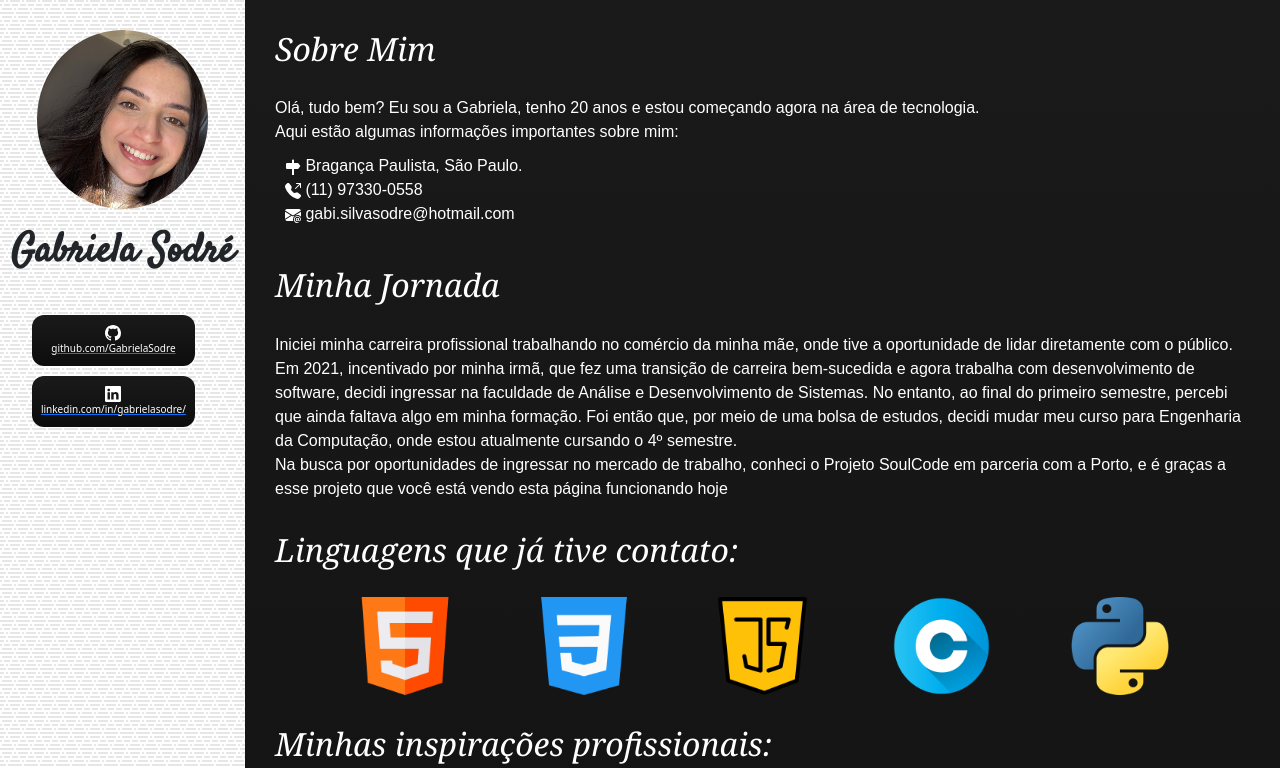
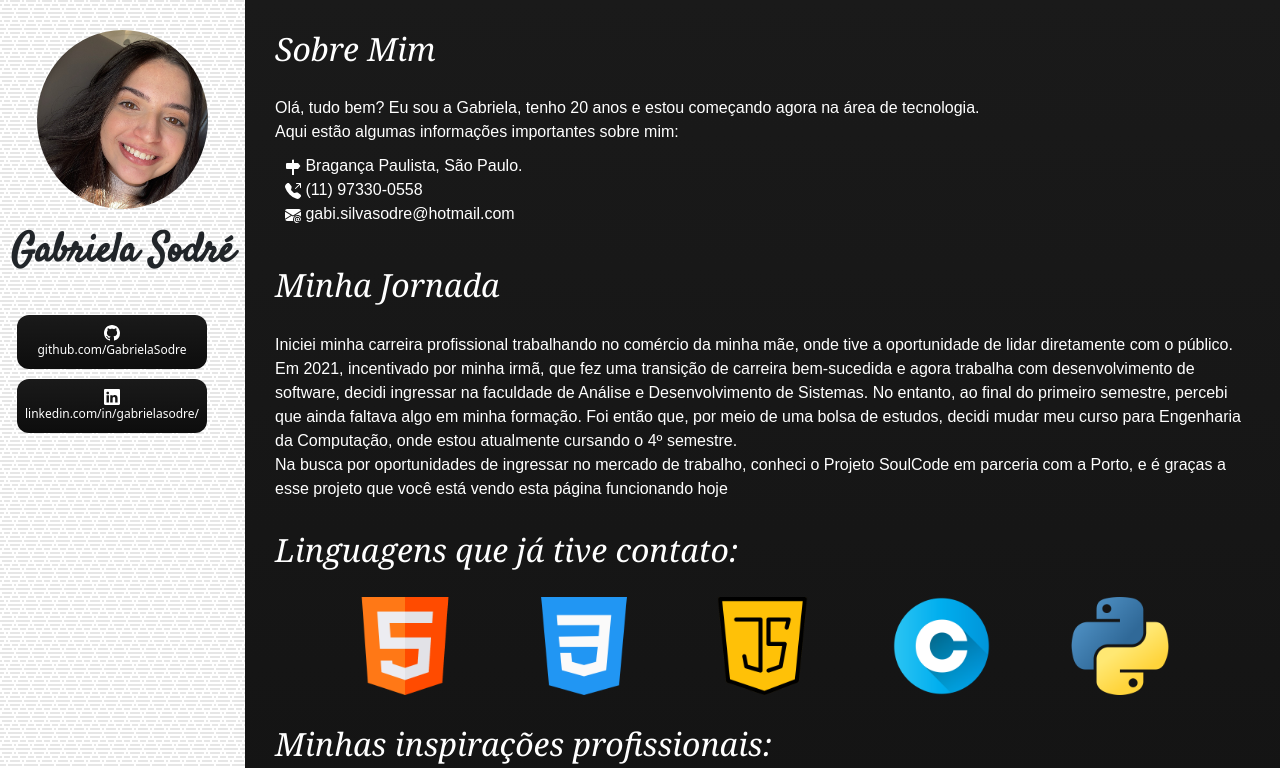
Before and after one commit to GabrielaSodre/soulcode-projeto2-css, a plain HTML site: page index.html in a window 1280 px wide. Shown: the top 768 px of the page. Drawn offline with nearby package versions, Linux system fonts and the light colour scheme.

Commit message:
Portifólio

```diff
--- a/css/styles.css
+++ b/css/styles.css
@@ -44,6 +44,8 @@ h2 {
     width: 90%;
     display: flex;
     justify-content: center;
+    text-decoration: none;
+
 }
 .button-menu {
     background-image: linear-gradient(180deg, #1a1a1a, #0d0d0d);
@@ -54,11 +56,12 @@ h2 {
     flex-direction: column;
     align-items: center;
     color: white;
-    font-size: 10px;
+    font-size: 12px;
     border-radius: 12px;
     width: 100%;
     border: none;
     margin-top: 10px;
+
 }
 .button-menu p {
     padding: 0;
```
